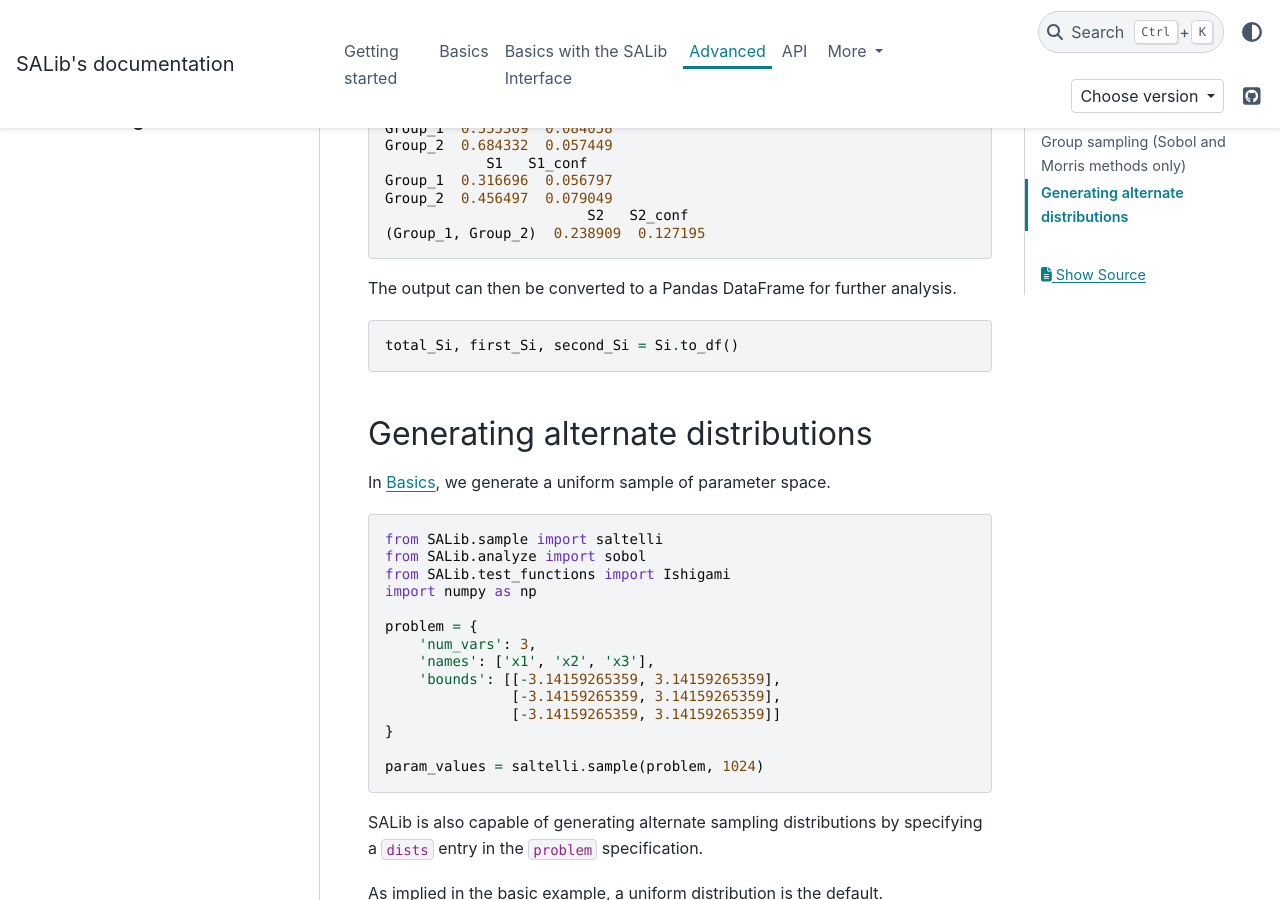
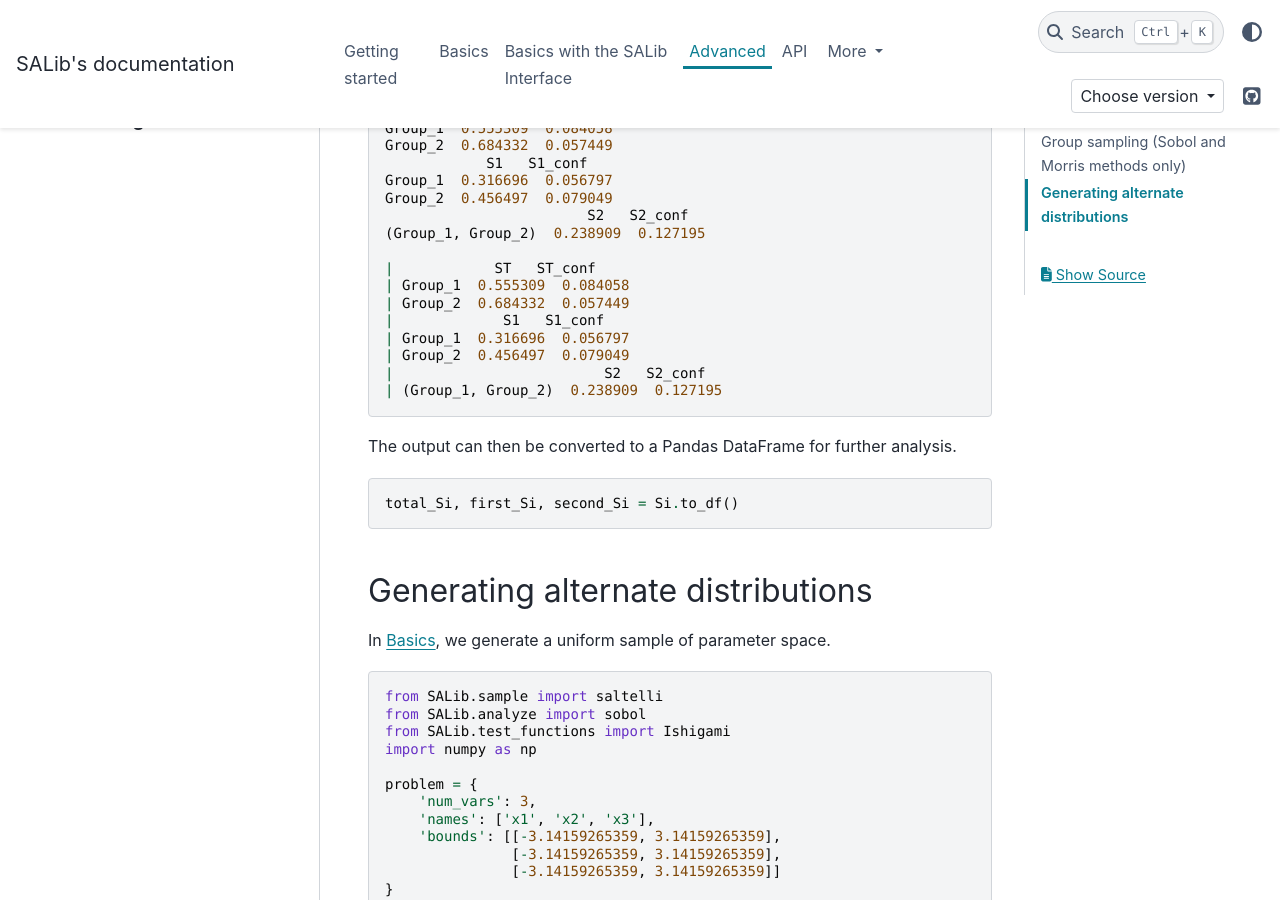
Before and after one commit to SALib/SALib, a Sphinx documentation site: the page built from docs/advanced.rst, in a window 1280 px wide and 900 px high, scrolled down 1075 px. Built offline with Sphinx 7.4.7 and the PyData theme 0.15.4, drawn with Linux system fonts in a browser that asks for light colours; pages that are not in the unit, such as notebooks, are missing from menus; comment, search, counter and statistics services are not loaded.

Commit message:
Correct indentation levels for display on website

```diff
--- a/docs/advanced.rst
+++ b/docs/advanced.rst
@@ -39,6 +39,7 @@
 
 
 But the output is printed by group:
+
 ::
 
                 ST   ST_conf
@@ -49,6 +50,15 @@
     Group_2  0.456497  0.079049
                             S2   S2_conf
     (Group_1, Group_2)  0.238909  0.127195
+
+    |            ST   ST_conf
+    | Group_1  0.555309  0.084058
+    | Group_2  0.684332  0.057449
+    |             S1   S1_conf
+    | Group_1  0.316696  0.056797
+    | Group_2  0.456497  0.079049
+    |                         S2   S2_conf
+    | (Group_1, Group_2)  0.238909  0.127195
 
 
 The output can then be converted to a Pandas DataFrame for further analysis.
```
